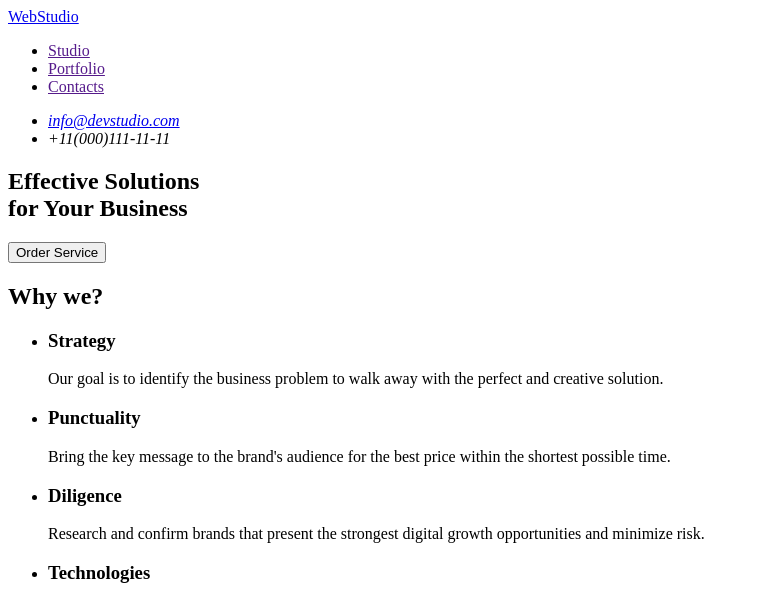
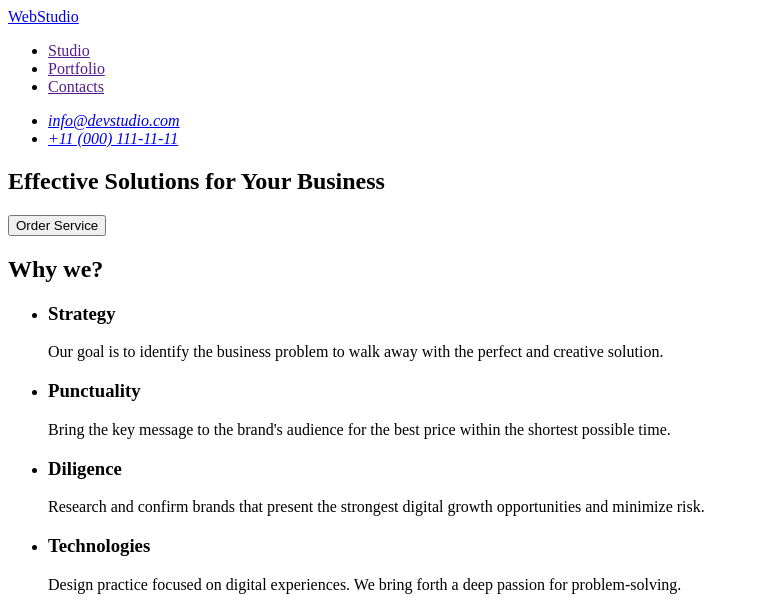
Before and after one commit to NiaAnastasia/goit-markup-hw-01, a plain HTML site: page index.html in a window 1280 px wide. Shown: the top 600 px of the page, without its empty margins (0-759 px from the left). Drawn offline with Linux system fonts and the light colour scheme.

Commit message:
update html file

```diff
--- a/index.html
+++ b/index.html
@@ -18,14 +18,14 @@
         <address>
             <ul>
                 <li><a href="mailto:info@devstudio.com">info@devstudio.com</a></li>
-                <li><a href="tel:+110001111111"></a>+11(000)111-11-11</li>
+                <li><a href="tel:+110001111111">+11 (000) 111-11-11</a></li>
             </ul>
         </address>
     </header>
 
     <main>
         <section>
-            <h1>Effective Solutions <br> for Your Business</h1>
+            <h1>Effective Solutions for Your Business</h1>
             <button type="button">Order Service</button>
         </section>
 
```
